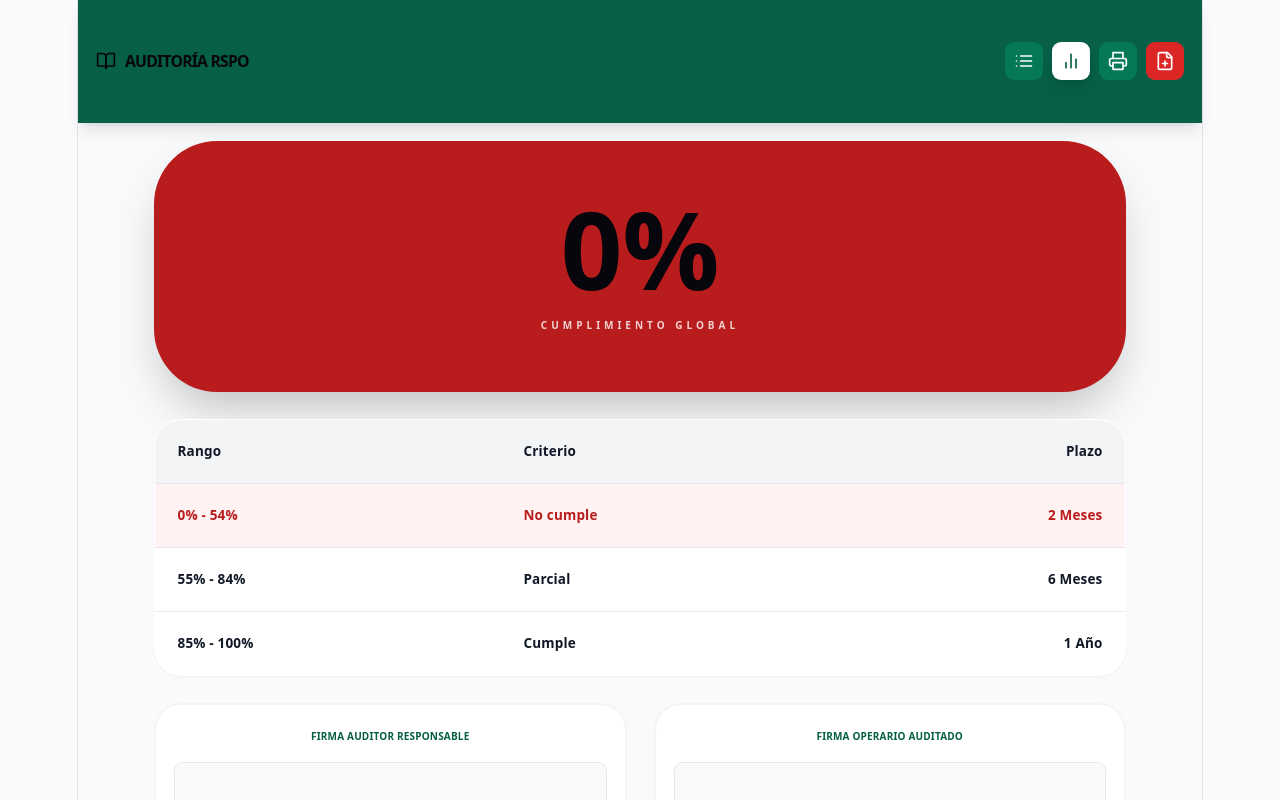
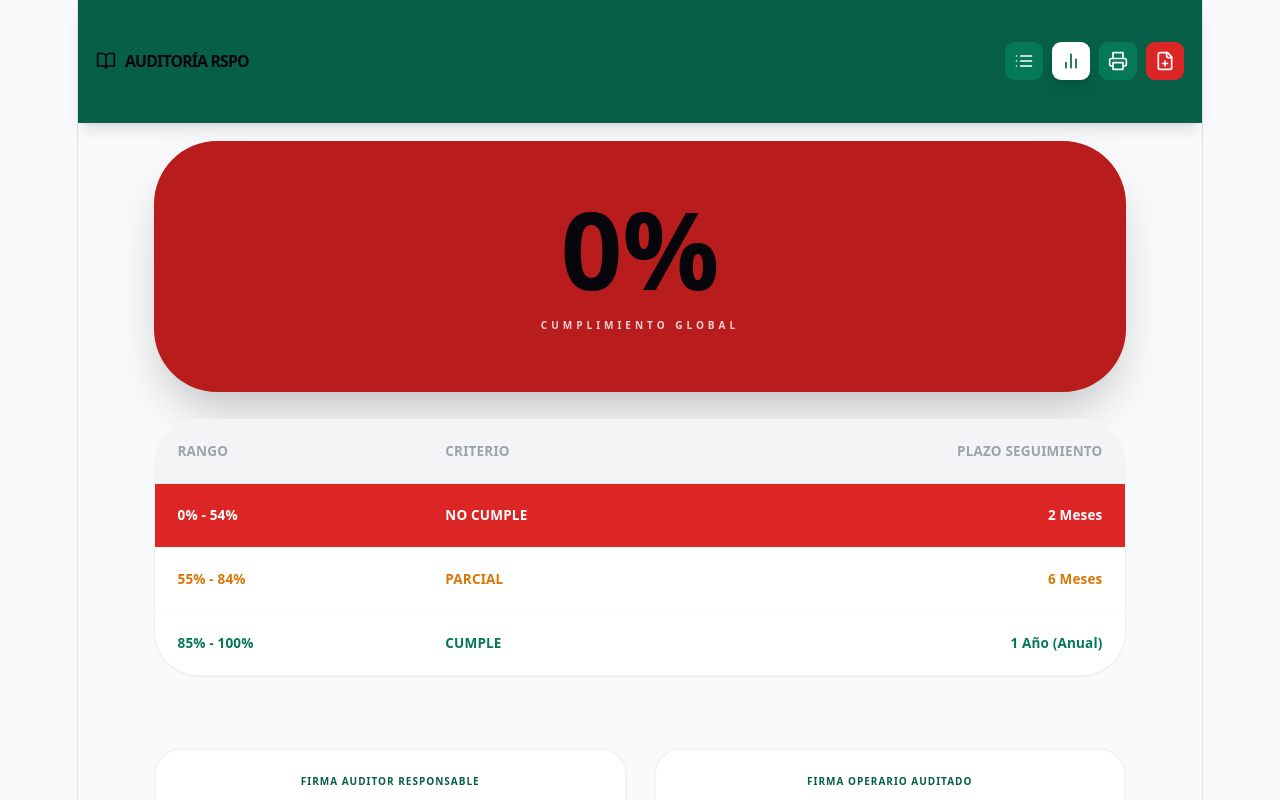
Before and after one commit to Consultor-bot/auditoria-poes, a React (Vite) app: page / in a window 1280 px wide. Both pictures are taken after a click on the button 1071 px from the left and 61 px from the top of the page. Shown: the top 800 px of the page. Built offline with nearby package versions, Linux system fonts and the light colour scheme.

Commit message:
restauracion total de criterios originales y reporte pdf

```diff
--- a/src/App.jsx
+++ b/src/App.jsx
@@ -1,14 +1,15 @@
 import React, { useState, useEffect, useRef } from 'react';
 import { CheckCircle, XCircle, AlertTriangle, BarChart2, List, Printer, FilePlus, AlertOctagon, Trash2, BookOpen, ImageIcon, Settings, Plus, PenTool, Camera } from 'lucide-react';
 
+// --- COMPONENTE DE FIRMA (SOPORTE TÁCTIL) ---
 const SignaturePad = ({ label, onSave, savedImage }) => {
   const canvasRef = useRef(null);
   const [isDrawing, setIsDrawing] = useState(false);
   const getPos = (e) => {
     const rect = canvasRef.current.getBoundingClientRect();
-    const x = (e.clientX || e.touches[0].clientX) - rect.left;
-    const y = (e.clientY || e.touches[0].clientY) - rect.top;
-    return { x, y };
+    const clientX = e.clientX || (e.touches && e.touches[0].clientX);
+    const clientY = e.clientY || (e.touches && e.touches[0].clientY);
+    return { x: clientX - rect.left, y: clientY - rect.top };
   };
   const start = (e) => {
     const { x, y } = getPos(e);
@@ -28,11 +29,11 @@ const SignaturePad = ({ label, onSave, savedImage }) => {
 
   return (
     <div className="flex flex-col items-center p-4 border-2 border-gray-100 rounded-3xl bg-white w-full">
-      <span className="text-[10px] font-black uppercase mb-3 text-emerald-800">{label}</span>
+      <span className="text-[10px] font-black uppercase mb-3 text-emerald-800 tracking-widest">{label}</span>
       {savedImage ? (
         <div className="relative w-full h-32 flex items-center justify-center border rounded-xl bg-gray-50">
           <img src={savedImage} className="max-h-full" alt="Firma" />
-          <button onClick={() => onSave(null)} className="absolute top-1 right-1 bg-red-100 text-red-600 p-1 rounded-full"><Trash2 size={12}/></button>
+          <button onClick={() => onSave(null)} className="absolute top-1 right-1 bg-red-100 text-red-600 p-1 rounded-full print:hidden"><Trash2 size={12}/></button>
         </div>
       ) : (
         <canvas ref={canvasRef} width={300} height={120} onMouseDown={start} onMouseMove={move} onMouseUp={stop} onTouchStart={start} onTouchMove={move} onTouchEnd={stop} className="border rounded-lg w-full touch-none bg-gray-50" />
@@ -41,6 +42,9 @@ const SignaturePad = ({ label, onSave, savedImage }) => {
   );
 };
 
+// ==========================================
+// BASE DE DATOS ORIGINAL SIN RECORTES (SOPs)
+// ==========================================
 const initialSopDatabase = [
   {
     id: 'AG-IN-3', code: 'AG-IN-3', title: 'Control de Strategus aloeus', area: 'Agronomía (Campo)',
@@ -137,11 +141,11 @@ const App = () => {
   const [checklist, setChecklist] = useState([]);
 
   useEffect(() => {
-    const saved = localStorage.getItem('audit_master_final_v1');
+    const saved = localStorage.getItem('audit_final_v100');
     if (saved) { const p = JSON.parse(saved); setAuditInfo(p.auditInfo); setChecklist(p.checklist); }
   }, []);
 
-  useEffect(() => { localStorage.setItem('audit_master_final_v1', JSON.stringify({ auditInfo, checklist })); }, [auditInfo, checklist]);
+  useEffect(() => { localStorage.setItem('audit_final_v100', JSON.stringify({ auditInfo, checklist })); }, [auditInfo, checklist]);
 
   const handleSop = (id) => {
     const s = initialSopDatabase.find(x => x.id === id);
@@ -163,7 +167,7 @@ const App = () => {
     return { score: evaluated > 0 ? Math.round((ok / evaluated) * 100) : 0 };
   })();
 
-  const inputStyle = "p-3 border border-gray-300 rounded-xl bg-white text-gray-900 w-full text-sm focus:ring-2 focus:ring-emerald-500 outline-none";
+  const inputStyle = "p-3 border border-gray-300 rounded-xl bg-white text-gray-900 w-full text-sm outline-none focus:ring-2 focus:ring-emerald-500";
 
   return (
     <div className="min-h-screen bg-gray-50 flex flex-col font-sans">
@@ -178,71 +182,97 @@ const App = () => {
       </header>
 
       <main className="max-w-4xl mx-auto p-4 w-full flex-grow">
-        {activeTab === 'checklist' ? (
-          <div className="space-y-6">
-            <section className="bg-white p-6 rounded-3xl shadow-sm border space-y-4">
-              <select value={auditInfo.sopId} onChange={e => handleSop(e.target.value)} className={inputStyle + " font-bold bg-emerald-50 text-emerald-900"}>
+
+        {/* CHECKLIST: Siempre visible en impresión */}
+        <div className={`${activeTab === 'checklist' ? 'block' : 'hidden print:block'} space-y-6`}>
+            <section className="bg-white p-6 rounded-3xl shadow-sm border space-y-4 print:border-none print:shadow-none">
+              <div className="print:hidden">
+                <select value={auditInfo.sopId} onChange={e => handleSop(e.target.value)} className={inputStyle + " font-black bg-emerald-50 text-emerald-900"}>
                     <option value="">-- SELECCIONAR PROCEDIMIENTO --</option>
                     {initialSopDatabase.map(s => <option key={s.id} value={s.id}>{s.code} - {s.title}</option>)}
                 </select>
+              </div>
+              <div className="hidden print:block font-black text-emerald-800 text-lg border-b-2 border-emerald-800 pb-2 mb-4">
+                {initialSopDatabase.find(s => s.id === auditInfo.sopId)?.code} - {initialSopDatabase.find(s => s.id === auditInfo.sopId)?.title}
+              </div>
               <div className="grid grid-cols-1 md:grid-cols-2 gap-4">
-                <input type="text" placeholder="Finca / Planta" className={inputStyle} value={auditInfo.farmName} onChange={e=>setAuditInfo({...auditInfo, farmName:e.target.value})} />
-                <input type="text" placeholder="Lote / Área" className={inputStyle} value={auditInfo.lotArea} onChange={e=>setAuditInfo({...auditInfo, lotArea:e.target.value})} />
-                <input type="text" placeholder="Auditor Responsable" className={inputStyle} value={auditInfo.auditorName} onChange={e=>setAuditInfo({...auditInfo, auditorName:e.target.value})} />
-                <input type="text" placeholder="Operario Auditado" className={inputStyle} value={auditInfo.operatorName} onChange={e=>setAuditInfo({...auditInfo, operatorName:e.target.value})} />
+                <div className="flex flex-col"><span className="text-[10px] uppercase font-bold text-gray-400">Finca / Planta</span><input type="text" className={inputStyle} value={auditInfo.farmName} onChange={e=>setAuditInfo({...auditInfo, farmName:e.target.value})} /></div>
+                <div className="flex flex-col"><span className="text-[10px] uppercase font-bold text-gray-400">Lote / Área</span><input type="text" className={inputStyle} value={auditInfo.lotArea} onChange={e=>setAuditInfo({...auditInfo, lotArea:e.target.value})} /></div>
+                <div className="flex flex-col"><span className="text-[10px] uppercase font-bold text-gray-400">Auditor Responsable</span><input type="text" className={inputStyle} value={auditInfo.auditorName} onChange={e=>setAuditInfo({...auditInfo, auditorName:e.target.value})} /></div>
+                <div className="flex flex-col"><span className="text-[10px] uppercase font-bold text-gray-400">Operario Auditado</span><input type="text" className={inputStyle} value={auditInfo.operatorName} onChange={e=>setAuditInfo({...auditInfo, operatorName:e.target.value})} /></div>
               </div>
             </section>
 
+            {checklist.length > 0 && (
+              <div className="bg-white border rounded-[2rem] overflow-hidden shadow-sm divide-y print:border-none print:shadow-none">
                 {checklist.map(item => (
-              <div key={item.id} className="bg-white p-6 rounded-2xl border mb-4">
-                <p className="text-sm font-bold text-gray-700 mb-4">{item.description}</p>
+                  <div key={item.id} className="p-6 hover:bg-gray-50 transition-colors print:break-inside-avoid print:py-4">
+                    <p className="text-sm font-bold text-gray-700 mb-4 leading-relaxed">{item.description}</p>
                     <div className="flex gap-2 mb-4 print:hidden">
-                  <button onClick={()=>setChecklist(checklist.map(i=>i.id===item.id?{...i, status:'compliant'}:i))} className={`flex-1 p-3 rounded-xl text-[10px] font-black ${item.status==='compliant'?'bg-emerald-600 text-white shadow-lg':'bg-gray-100 text-gray-400'}`}>CONFORME</button>
-                  <button onClick={()=>setChecklist(checklist.map(i=>i.id===item.id?{...i, status:'non-compliant'}:i))} className={`flex-1 p-3 rounded-xl text-[10px] font-black ${item.status==='non-compliant'?'bg-red-600 text-white shadow-lg':'bg-gray-100 text-gray-400'}`}>NO CONFORME</button>
+                      <button onClick={()=>setChecklist(checklist.map(i=>i.id===item.id?{...i, status:'compliant'}:i))} className={`flex-1 p-3 rounded-xl text-[10px] font-black uppercase ${item.status==='compliant'?'bg-emerald-600 text-white shadow-lg':'bg-gray-100 text-gray-400'}`}>CONFORME</button>
+                      <button onClick={()=>setChecklist(checklist.map(i=>i.id===item.id?{...i, status:'non-compliant'}:i))} className={`flex-1 p-3 rounded-xl text-[10px] font-black uppercase ${item.status==='non-compliant'?'bg-red-600 text-white shadow-lg':'bg-gray-100 text-gray-400'}`}>NO CONFORME</button>
+                    </div>
+                    <div className="hidden print:block font-bold text-xs mb-2 italic">
+                        RESULTADO: {item.status === 'compliant' ? '✅ CONFORME' : item.status === 'non-compliant' ? '❌ NO CONFORME' : '---'}
                     </div>
                     <div className="grid grid-cols-1 md:grid-cols-3 gap-4">
-                  <textarea placeholder="Hallazgos..." className={inputStyle + " md:col-span-2"} value={item.notes} onChange={e=>setChecklist(checklist.map(i=>i.id===item.id?{...i, notes:e.target.value}:i))} />
-                  <div className="border-2 border-dashed border-gray-200 rounded-2xl flex items-center justify-center bg-gray-50 min-h-[100px] relative">
+                      <div className="md:col-span-2 flex flex-col"><span className="text-[10px] uppercase font-bold text-gray-400 print:hidden">Observaciones</span><textarea className={inputStyle + " h-20"} value={item.notes} onChange={e=>setChecklist(checklist.map(i=>i.id===item.id?{...i, notes:e.target.value}:i))} /></div>
+                      <div className="border-2 border-dashed border-gray-200 rounded-2xl flex items-center justify-center bg-gray-50 min-h-[100px] relative print:border-none">
                         {item.photo ? (
-                      <><img src={item.photo} className="h-full w-full object-cover rounded-xl" /><button onClick={()=>setChecklist(checklist.map(i=>i.id===item.id?{...i, photo:null}:i))} className="absolute top-2 right-2 bg-red-600 text-white p-1 rounded-full"><Trash2 size={12}/></button></>
+                          <><img src={item.photo} className="h-full w-full object-cover rounded-xl print:max-h-32" /><button onClick={()=>setChecklist(checklist.map(i=>i.id===item.id?{...i, photo:null}:i))} className="absolute top-2 right-2 bg-red-600 text-white p-1 rounded-full print:hidden"><Trash2 size={12}/></button></>
                         ) : (
-                      <label className="cursor-pointer flex flex-col items-center text-gray-400 print:hidden"><Camera size={24}/><span className="text-[9px] font-black mt-1">CÁMARA</span><input type="file" accept="image/*" capture="camera" className="hidden" onChange={e=>handleImg(item.id, e)} /></label>
+                          <label className="cursor-pointer flex flex-col items-center text-gray-400 print:hidden"><Camera size={24}/><input type="file" accept="image/*" capture="camera" className="hidden" onChange={e=>handleImg(item.id, e)} /></label>
                         )}
                       </div>
                     </div>
                   </div>
                 ))}
+              </div>
+            )}
+
             {auditInfo.sopId && (
-              <section className="bg-white p-8 rounded-3xl shadow-sm border border-emerald-100">
-                <h3 className="text-[10px] font-black text-emerald-700 uppercase mb-4 flex items-center gap-2"><PenTool size={14}/> Dictamen Técnico del Consultor</h3>
-                <textarea className={inputStyle + " h-32"} value={auditInfo.conclusion} onChange={e=>setAuditInfo({...auditInfo, conclusion:e.target.value})} />
+              <section className="bg-white p-8 rounded-3xl shadow-sm border border-emerald-100 print:border-none print:shadow-none">
+                <h3 className="text-[10px] font-black text-emerald-700 uppercase mb-4 flex items-center gap-2"><PenTool size={14}/> Dictamen Técnico Final (Consultoría)</h3>
+                <textarea className={inputStyle + " h-32 print:h-auto print:italic"} value={auditInfo.conclusion} onChange={e=>setAuditInfo({...auditInfo, conclusion:e.target.value})} />
               </section>
             )}
         </div>
-        ) : (
-          <div className="space-y-6">
-            <div className={`p-12 rounded-[3.5rem] text-center shadow-2xl ${stats.score>=85?'bg-emerald-900 text-white':stats.score>=55?'bg-amber-500 text-white':'bg-red-700 text-white'}`}>
-              <h2 className="text-8xl font-black">{stats.score}%</h2>
+
+        {/* DASHBOARD: Siempre visible en impresión */}
+        <div className={`${activeTab === 'dashboard' ? 'block' : 'hidden print:block'} space-y-6 print:break-before-page print:mt-10`}>
+            <div className={`p-12 rounded-[3.5rem] text-center shadow-2xl print:shadow-none print:border-2 ${stats.score>=85?'bg-emerald-900 text-white print:border-emerald-900 print:text-emerald-900':stats.score>=55?'bg-amber-500 text-white print:border-amber-500 print:text-amber-500':'bg-red-700 text-white print:border-red-700 print:text-red-700'}`}>
+              <h2 className="text-8xl font-black print:text-5xl">{stats.score}%</h2>
               <p className="uppercase text-[10px] font-bold tracking-[0.4em] opacity-80 mt-2">Cumplimiento Global</p>
             </div>
-            <table className="w-full text-left text-xs bg-white rounded-3xl border overflow-hidden shadow-sm">
-              <thead className="bg-gray-100 font-black border-b">
-                <tr><th className="p-5">Rango</th><th className="p-5">Criterio</th><th className="p-5 text-right">Plazo</th></tr>
+
+            <div className="bg-white rounded-[2.5rem] border border-gray-100 overflow-hidden shadow-sm print:border-none print:shadow-none">
+              <table className="w-full text-left text-xs">
+                <thead className="bg-gray-100 font-black text-gray-400 uppercase border-b">
+                  <tr><th className="p-5">Rango</th><th className="p-5">Criterio</th><th className="p-5 text-right">Plazo Seguimiento</th></tr>
                 </thead>
-              <tbody className="font-bold divide-y">
-                <tr className={stats.score<=54?'bg-red-50 text-red-700':''}><td className="p-5">0% - 54%</td><td className="p-5">No cumple</td><td className="p-5 text-right">2 Meses</td></tr>
-                <tr className={stats.score>=55&&stats.score<=84?'bg-amber-50 text-amber-700':''}><td className="p-5">55% - 84%</td><td className="p-5">Parcial</td><td className="p-5 text-right">6 Meses</td></tr>
-                <tr className={stats.score>=85?'bg-emerald-50 text-emerald-700':''}><td className="p-5">85% - 100%</td><td className="p-5">Cumple</td><td className="p-5 text-right">1 Año</td></tr>
+                <tbody className="font-bold divide-y divide-gray-50">
+                  <tr className={stats.score <= 54 ? 'bg-red-600 text-white' : 'text-red-600'}>
+                    <td className="p-5">0% - 54%</td><td className="p-5 uppercase">No cumple</td><td className="p-5 text-right">2 Meses</td>
+                  </tr>
+                  <tr className={(stats.score >= 55 && stats.score <= 84) ? 'bg-amber-500 text-white' : 'text-amber-600'}>
+                    <td className="p-5">55% - 84%</td><td className="p-5 uppercase">Parcial</td><td className="p-5 text-right">6 Meses</td>
+                  </tr>
+                  <tr className={stats.score >= 85 ? 'bg-emerald-600 text-white' : 'text-emerald-700'}>
+                    <td className="p-5">85% - 100%</td><td className="p-5 uppercase">Cumple</td><td className="p-5 text-right">1 Año (Anual)</td>
+                  </tr>
                 </tbody>
               </table>
-            <div className="grid grid-cols-1 md:grid-cols-2 gap-6">
+            </div>
+
+            <div className="grid grid-cols-1 md:grid-cols-2 gap-6 pt-10">
               <SignaturePad label="Firma Auditor Responsable" savedImage={auditInfo.sigAuditor} onSave={img=>setAuditInfo({...auditInfo, sigAuditor:img})} />
               <SignaturePad label="Firma Operario Auditado" savedImage={auditInfo.sigOperator} onSave={img=>setAuditInfo({...auditInfo, sigOperator:img})} />
             </div>
           </div>
-        )}
       </main>
+      <footer className="p-10 text-center text-[9px] font-black text-emerald-800 bg-emerald-50 uppercase tracking-[0.4em] border-t print:hidden">Diseñada por Nicolás S. Acosta & Gemini</footer>
     </div>
   );
 };
+
 export default App;
```
Also changed, not shown: public/sw.js.txt. Lines whose indentation alone changed are shown as unchanged.
